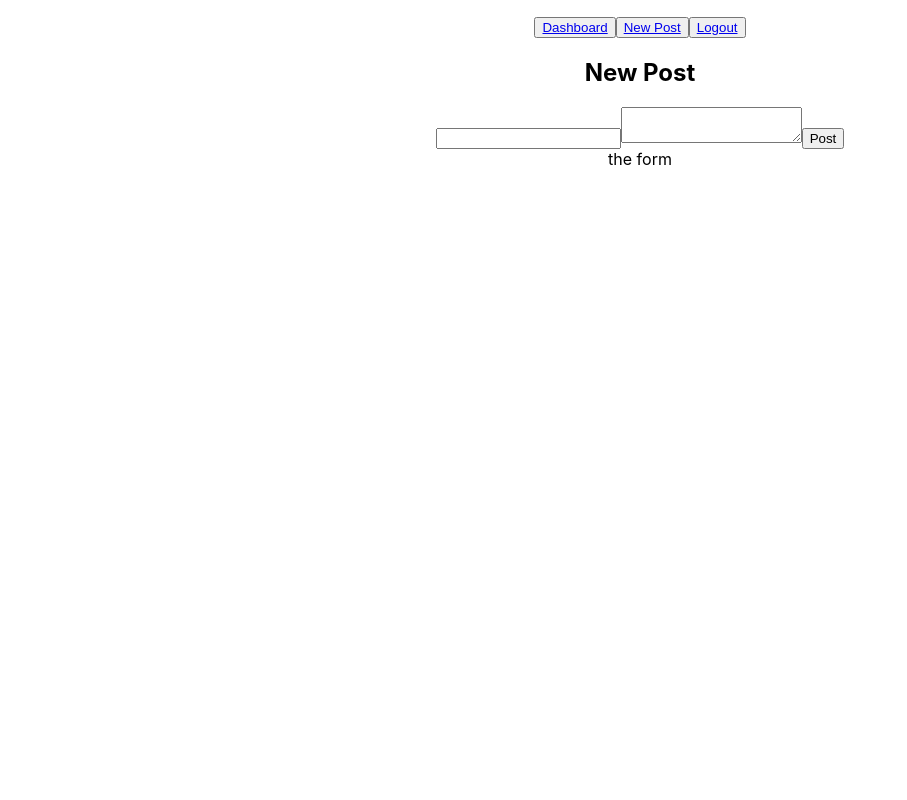
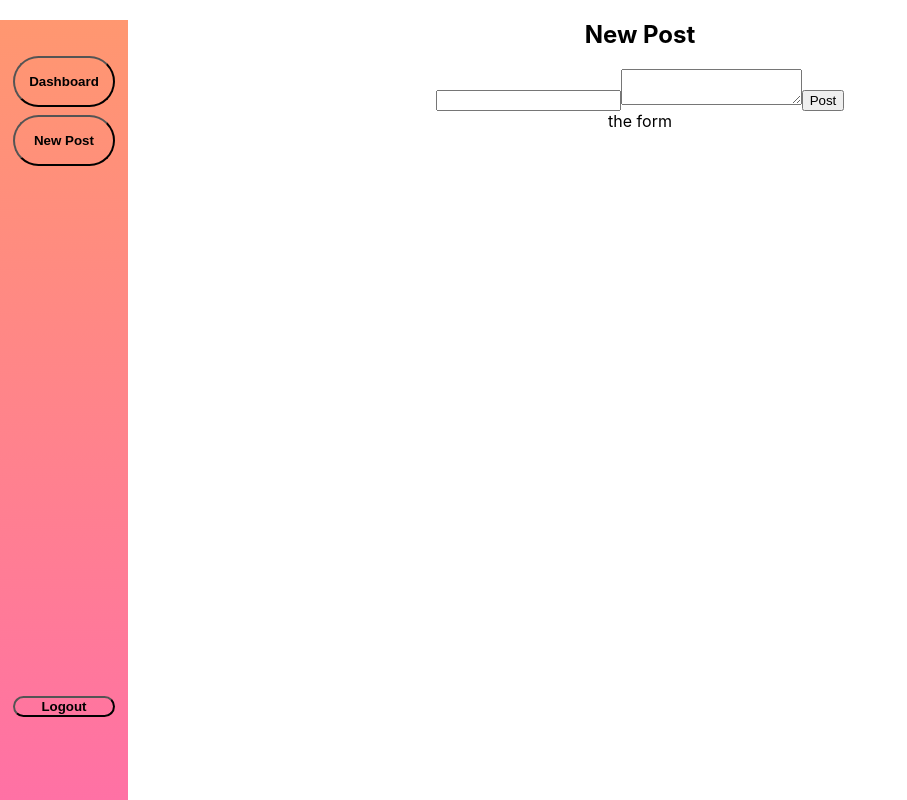
Before and after one commit to jtown970/skill-check-3, a React (Create React App) app: page /#/form in a window 1280 px wide. Shown: the whole page, without its empty margins (0-907 px from the left). Built offline with nearby package versions, Linux system fonts and the light colour scheme; what redux-promise-middleware would draw is missing.

Commit message:
styled dashboard

```diff
--- a/src/App.css
+++ b/src/App.css
@@ -4,29 +4,13 @@
   padding: 0;
 }
 
-.posts {
-  border: 1px solid black;
-  width: 50%;
-  margin: auto;
-  text-decoration: none;
-}
-
-.each-post {
-  border: 1px solid black;
-  margin: auto;
-  padding: 5px;
-  text-decoration: none;
-}
-
-.post-content {
-  text-decoration: none;
-  color: black;
-}
+/* login page */
 
 .title {
   font-size: 3rem;
   color: aliceblue;
 }
+
 
 .login-page {
   background: linear-gradient(#ff9770, #ff70a6);
@@ -65,3 +49,79 @@
   box-shadow: 2px 4px 15px #1a0a0a98;
 
 }
+
+/* navigation */
+
+.navigation {
+  background: linear-gradient(#ff9770, #ff70a6);
+  height: 100vh;
+  width: 10vw;
+  display: flex;
+  position: fixed;
+  /* justify-content: flex-start; */
+  /* align-items: center; */
+}
+
+.user-name {
+  color: #f2f2f2;
+  font-size: 2rem;
+}
+
+.nav-top-btn {
+  height: 80vh;
+  margin: 0 auto;
+  position: relative;
+
+}
+
+.dash-btn {
+  height: 8%;
+  width: 80%;
+  margin: 3%;
+  border-radius: 100px;
+  background-color: #ff70a700;
+  text-decoration: none;
+  color: black;
+  font-weight: 600;
+}
+
+
+/* dashboard */
+.search-bar {
+  padding-top: 2%;
+  width: 70%;
+  margin: auto;
+
+}
+.all-posts {
+  margin-top: 10%;
+}
+
+.posts {
+  background-color: #f2f2f2;
+  box-shadow: 2px 4px 15px #1a0a0a60;
+
+  /* border: 1px solid black; */
+  width: 50%;
+  margin: auto;
+  text-decoration: none;
+}
+
+.each-post {
+  /* border: 1px solid black; */
+  background-color: #f2f2f2;
+  box-shadow: 2px 2px 15px #1a0a0a38;
+  margin: auto;
+  padding: 5px;
+  text-decoration: none;
+}
+
+.post-content {
+  text-decoration: none;
+  color: black;
+}
+
+.profile-pic {
+  text-decoration: none;
+  color: black;
+}
--- a/src/components/Dash.js
+++ b/src/components/Dash.js
@@ -34,28 +34,30 @@ import { connect } from 'react-redux';
 
 
   render() {
+
     let posts = this.state.posts.map((elem) => {
       return <Link to={`api/posts/${elem.post_id}`} key={elem.post_id}>
+        <div className="all-posts">
         <div className="each-post">
         <h2 className="post-content">{elem.title}</h2>
         <p className="post-content">{elem.user_name}</p>
         <p className="post-content">{elem.content} </p>
-        <img src={elem.profile_pic} alt='profile-pic'/>
+        <img className="profile-pic" src={elem.profile_pic} alt='profile-pic'/>
+        </div>
         </div>
       </Link>
     })
+
     return (
       <div>
+      <div className="search-bar">
         <input/>
         <button>Seach</button>
         <button>Reset</button>
-        <input type="checkbox"/>
-
-        <div>
-          <h3 className="posts">{posts} </h3>
+        <span>My Posts:</span>
+          <input type="checkbox"/>
         </div>
-
-        the dash
+      <h3 className="posts">{posts} </h3>
       </div>
     )
   }
--- a/src/components/Nav.js
+++ b/src/components/Nav.js
@@ -6,17 +6,25 @@ import {connect} from 'react-redux'
   if (props.location.pathname !== '/') {
 console.log(props)
     return (
-      <div>
-        <p>{props.user_name}</p>
-        <button>
-          <Link to="/dash">Dashboard</Link>
-        </button>
-        <button>
-          <Link to="/form">New Post</Link>
-        </button>
-        <button>
-          <Link to="/">Logout</Link>
-        </button>
+      <div className="navigation">
+        <section className="nav-list">
+          <div className="user-namea">
+            <p className="user-name">{props.user_name}</p>
+          </div>
+          <div className="nav-top-btn">
+            <button className="dash-btn">
+              <Link className="dash-btn" to="/dash">Dashboard</Link>
+            </button>
+            <button className="dash-btn">
+              <Link className="dash-btn" to="/form">New Post</Link>
+            </button>
+          </div>
+          <div className="logout-btn">
+            <button className="dash-btn btn-logout">
+              <Link className="dash-btn" to="/">Logout</Link>
+            </button>
+          </div>
+        </section>
       </div>
     )
   } else {
```
Also changed, not shown: src/css/nav.css (added).
